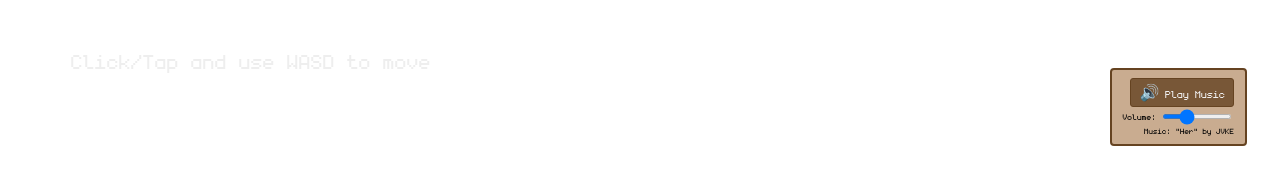
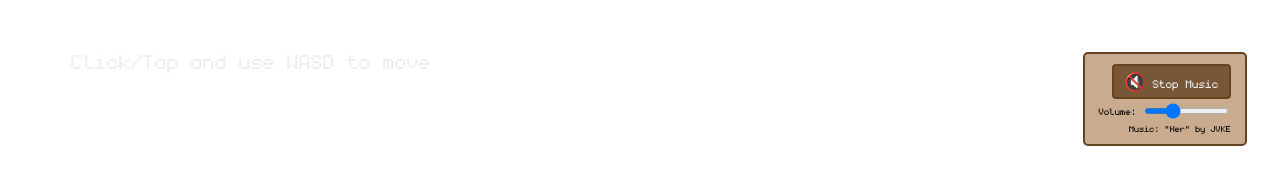
Before and after one commit to ItzGhozt/portfolio, a website built with Vite: page index.html in a window 1280 px wide. Built offline with nearby package versions, Linux system fonts and the light colour scheme; what kaboom would draw is missing.

Commit message:
music bug

```diff
--- a/index.html
+++ b/index.html
@@ -77,21 +77,21 @@
         display: flex;
         flex-direction: column;
         align-items: flex-end;
-        gap: 0.25rem;
+        gap: 0.35rem;
         background-color: rgba(196, 164, 132, 0.9);
         border: 2px solid #654321;
-        border-radius: 4px;
-        padding: 0.5rem 0.65rem;
+        border-radius: 5px;
+        padding: 0.65rem 0.85rem;
         z-index: 100;
       }
 
       .music-toggle {
         font-family: monogram, monospace;
-        font-size: 1rem;
+        font-size: 1.1rem;
         background-color: rgba(101, 67, 33, 0.8);
-        border: 1px solid #654321;
-        border-radius: 3px;
-        padding: 0.25rem 0.5rem;
+        border: 2px solid #654321;
+        border-radius: 4px;
+        padding: 0.35rem 0.65rem;
         color: rgb(238, 238, 238);
         cursor: pointer;
         user-select: none;
@@ -104,7 +104,7 @@
 
       .music-credit {
         font-family: monogram, monospace;
-        font-size: 0.75rem;
+        font-size: 0.85rem;
         color: rgb(0, 0, 0);
         user-select: none;
         margin: 0;
@@ -113,19 +113,19 @@
       .volume-control {
         display: flex;
         align-items: center;
-        gap: 0.25rem;
+        gap: 0.35rem;
       }
 
       .volume-label {
         font-family: monogram, monospace;
-        font-size: 0.8rem;
+        font-size: 0.9rem;
         color: rgb(0, 0, 0);
         user-select: none;
       }
 
       .volume-slider {
-        width: 70px;
-        height: 5px;
+        width: 85px;
+        height: 6px;
         cursor: pointer;
       }
 
@@ -135,7 +135,7 @@
         <p class="note">Click/Tap and use WASD to move</p>
 
         <div class="music-controls">
-          <button id="music-toggle" class="music-toggle">🔊 Play Music</button>
+          <button id="music-toggle" class="music-toggle">🔇 Stop Music</button>
           <div class="volume-control">
             <span class="volume-label">Volume:</span>
             <input type="range" id="volume-slider" class="volume-slider" min="0" max="100" value="30">
--- a/src/main.js
+++ b/src/main.js
@@ -35,27 +35,21 @@ Object.values(sceneConfigs).forEach(config => {
 // Start game
 k.go("main");
 
-// Music setup - start paused
-let music = null;
-let isMusicPlaying = false;
-
 // Get UI elements
 const musicToggle = document.getElementById("music-toggle");
 const volumeSlider = document.getElementById("volume-slider");
 
+// Music setup - auto-play on load
+const music = k.play("bgMusic", {
+  volume: 0.3,
+  loop: true,
+});
+
+let isMusicPlaying = true;
+
 // Music toggle functionality
 if (musicToggle) {
   musicToggle.addEventListener("click", () => {
-    if (!music) {
-      // First time - create and play the music
-      music = k.play("bgMusic", {
-        volume: volumeSlider.value / 100,
-        loop: true,
-      });
-      isMusicPlaying = true;
-      musicToggle.textContent = "🔇 Stop Music";
-    } else {
-      // Toggle play/pause
     if (isMusicPlaying) {
       music.pause();
       musicToggle.textContent = "🔊 Play Music";
@@ -65,7 +59,6 @@ if (musicToggle) {
       musicToggle.textContent = "🔇 Stop Music";
       isMusicPlaying = true;
     }
-    }
   });
 }
 
@@ -73,8 +66,6 @@ if (musicToggle) {
 if (volumeSlider) {
   volumeSlider.addEventListener("input", (e) => {
     const volume = e.target.value / 100;
-    if (music) {
     music.volume = volume;
-    }
   });
 }
```
Lines whose indentation alone changed are shown as unchanged.
